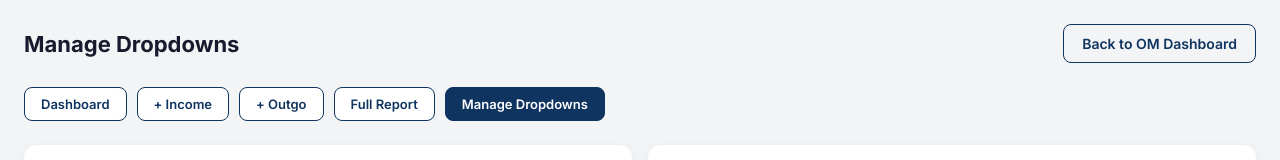
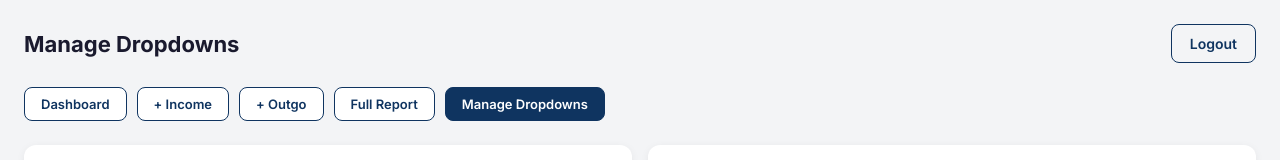
Before and after one commit to madhu-famelyn/Fliplyn-customer, a React (Create React App) app: page /management/settings in a window 1280 px wide. Shown: the top 160 px of the page. Built offline with nearby package versions, Linux system fonts and the light colour scheme; no server answers; sample sign-in values are in the browser's storage.

Commit message:
fix: token generating issue

```diff
--- a/src/App.js
+++ b/src/App.js
@@ -162,16 +162,8 @@ const B2CPrivateRoute = ({ element }) => {
 const ManagementPrivateRoute = ({ element }) => {
   const { token } = useManagementAuth();
   const omToken = localStorage.getItem("token");
-  return (token || omToken) ? element : <Navigate to="/manager-login" replace />;
-};
-
-const ManagementRoute = () => {
-  const { token } = useManagementAuth();
-  const omToken = localStorage.getItem("token");
-  if (token || omToken) {
-    return <Navigate to="/management/dashboard" replace />;
-  }
-  return <ManagementLogin />;
+  const mgmtToken = localStorage.getItem("mgmtToken");
+  return (mgmtToken || omToken || token) ? element : <Navigate to="/management" replace />;
 };
 
 
@@ -358,7 +350,7 @@ function App() {
                   <Route path="/events" element={<Events />} />
 
                   {/* 📊 Management Routes */}
-                  <Route path="/management" element={<ManagementRoute />} />
+                  <Route path="/management" element={<ManagementLogin />} />
                   <Route path="/management/dashboard" element={<ManagementPrivateRoute element={<ManagementDashboard />} />} />
                   <Route path="/management/income" element={<ManagementPrivateRoute element={<IncomeForm />} />} />
                   <Route path="/management/outgo" element={<ManagementPrivateRoute element={<OutgoForm />} />} />
--- a/src/components/Management/DropdownSettings.js
+++ b/src/components/Management/DropdownSettings.js
@@ -8,7 +8,7 @@ import {
 import "./Management.css";
 
 export default function DropdownSettings() {
-  const { token } = useManagementAuth();
+  const { token, logout } = useManagementAuth();
   const navigate = useNavigate();
 
   const [sources, setSources] = useState([]);
@@ -67,7 +67,7 @@ export default function DropdownSettings() {
     <div className="mgmt-page">
       <div className="mgmt-topbar">
         <h1>Manage Dropdowns</h1>
-        <button className="mgmt-btn-secondary" onClick={() => navigate("/manager-stalls")}>Back to OM Dashboard</button>
+        <button className="mgmt-btn-secondary" onClick={() => { logout(); navigate("/management"); }}>Logout</button>
       </div>
 
       <div className="mgmt-nav">
--- a/src/components/Management/IncomeForm.js
+++ b/src/components/Management/IncomeForm.js
@@ -9,7 +9,7 @@ import "./Management.css";
 const ACCOUNT_OPTIONS = ["neos", "personal"];
 
 export default function IncomeForm() {
-  const { token } = useManagementAuth();
+  const { token, logout } = useManagementAuth();
   const navigate = useNavigate();
 
   const [sources, setSources] = useState([]);
@@ -67,7 +67,7 @@ export default function IncomeForm() {
     <div className="mgmt-page">
       <div className="mgmt-topbar">
         <h1>Income Entry</h1>
-        <button className="mgmt-btn-secondary" onClick={() => navigate("/manager-stalls")}>Back to OM Dashboard</button>
+        <button className="mgmt-btn-secondary" onClick={() => { logout(); navigate("/management"); }}>Logout</button>
       </div>
 
       <div className="mgmt-nav">
--- a/src/components/Management/LedgerReport.js
+++ b/src/components/Management/LedgerReport.js
@@ -5,7 +5,7 @@ import { getLedger } from "./Service";
 import "./Management.css";
 
 export default function LedgerReport() {
-  const { token } = useManagementAuth();
+  const { token, logout } = useManagementAuth();
   const navigate = useNavigate();
 
   const today = new Date().toISOString().slice(0, 10);
@@ -38,7 +38,7 @@ export default function LedgerReport() {
     <div className="mgmt-page">
       <div className="mgmt-topbar">
         <h1>Full Ledger Report</h1>
-        <button className="mgmt-btn-secondary" onClick={() => navigate("/manager-stalls")}>Back to OM Dashboard</button>
+        <button className="mgmt-btn-secondary" onClick={() => { logout(); navigate("/management"); }}>Logout</button>
       </div>
 
       <div className="mgmt-nav">
--- a/src/components/Management/ManagementDashboard.js
+++ b/src/components/Management/ManagementDashboard.js
@@ -8,7 +8,7 @@ const fmt = (n) =>
   new Intl.NumberFormat("en-IN", { style: "currency", currency: "INR", maximumFractionDigits: 0 }).format(n);
 
 export default function ManagementDashboard() {
-  const { token, user } = useManagementAuth();
+  const { token, logout } = useManagementAuth();
   const navigate = useNavigate();
 
   const today = new Date().toISOString().slice(0, 10);
@@ -35,14 +35,18 @@ export default function ManagementDashboard() {
 
   useEffect(() => { load(); }, []); // eslint-disable-line
 
+  const handleLogout = () => {
+    logout();
+    navigate("/management");
+  };
+
   return (
     <div className="mgmt-page">
       {/* Top bar */}
       <div className="mgmt-topbar">
         <h1>Management Dashboard</h1>
         <div style={{ display: "flex", alignItems: "center", gap: 12 }}>
-          <span style={{ fontSize: 13, color: "#6b7280" }}>Hello, {user?.name || "Manager"}</span>
-          <button className="mgmt-btn-secondary" onClick={() => navigate("/manager-stalls")}>Back to OM Dashboard</button>
+          <button className="mgmt-btn-secondary" onClick={handleLogout}>Logout</button>
         </div>
       </div>
 
--- a/src/components/Management/OutgoForm.js
+++ b/src/components/Management/OutgoForm.js
@@ -7,7 +7,7 @@ import {
 import "./Management.css";
 
 export default function OutgoForm() {
-  const { token } = useManagementAuth();
+  const { token, logout } = useManagementAuth();
   const navigate = useNavigate();
 
   const [destinations, setDestinations] = useState([]);
@@ -64,7 +64,7 @@ export default function OutgoForm() {
     <div className="mgmt-page">
       <div className="mgmt-topbar">
         <h1>Outgo Entry</h1>
-        <button className="mgmt-btn-secondary" onClick={() => navigate("/manager-stalls")}>Back to OM Dashboard</button>
+        <button className="mgmt-btn-secondary" onClick={() => { logout(); navigate("/management"); }}>Logout</button>
       </div>
 
       <div className="mgmt-nav">
--- a/src/components/Management/Service.js
+++ b/src/components/Management/Service.js
@@ -12,7 +12,10 @@ const BASE = isLocal
   ? `http://${window.location.hostname}:8000`
   : "https://admin-aged-field-2794.fly.dev";
 
-const authHeader = (token) => ({ headers: { Authorization: `Bearer ${token}` } });
+const authHeader = (token) => {
+  const activeToken = token || (typeof window !== "undefined" && (localStorage.getItem("mgmtToken") || localStorage.getItem("token")));
+  return { headers: { Authorization: `Bearer ${activeToken}` } };
+};
 
 // Auth
 export const mgmtLogin = (data) =>
```
